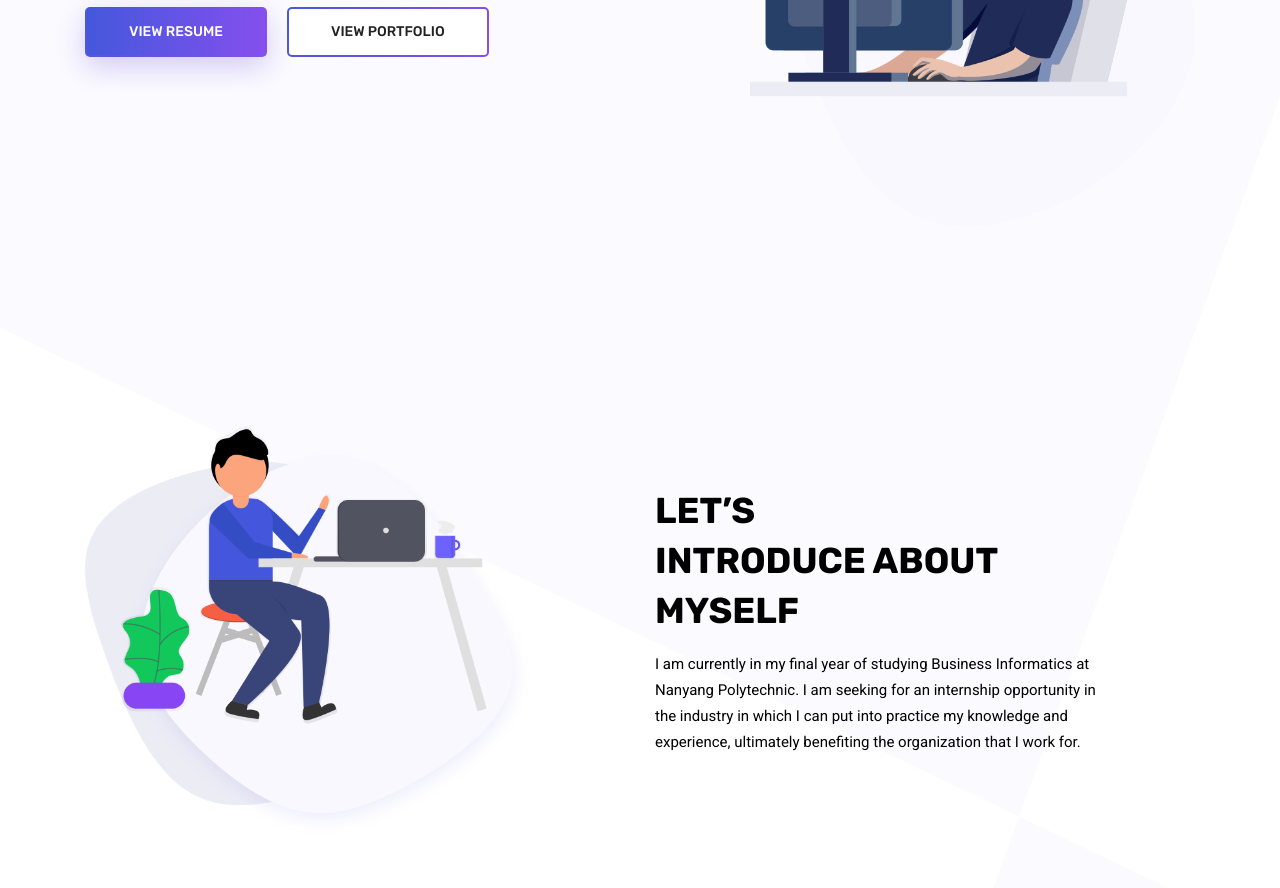
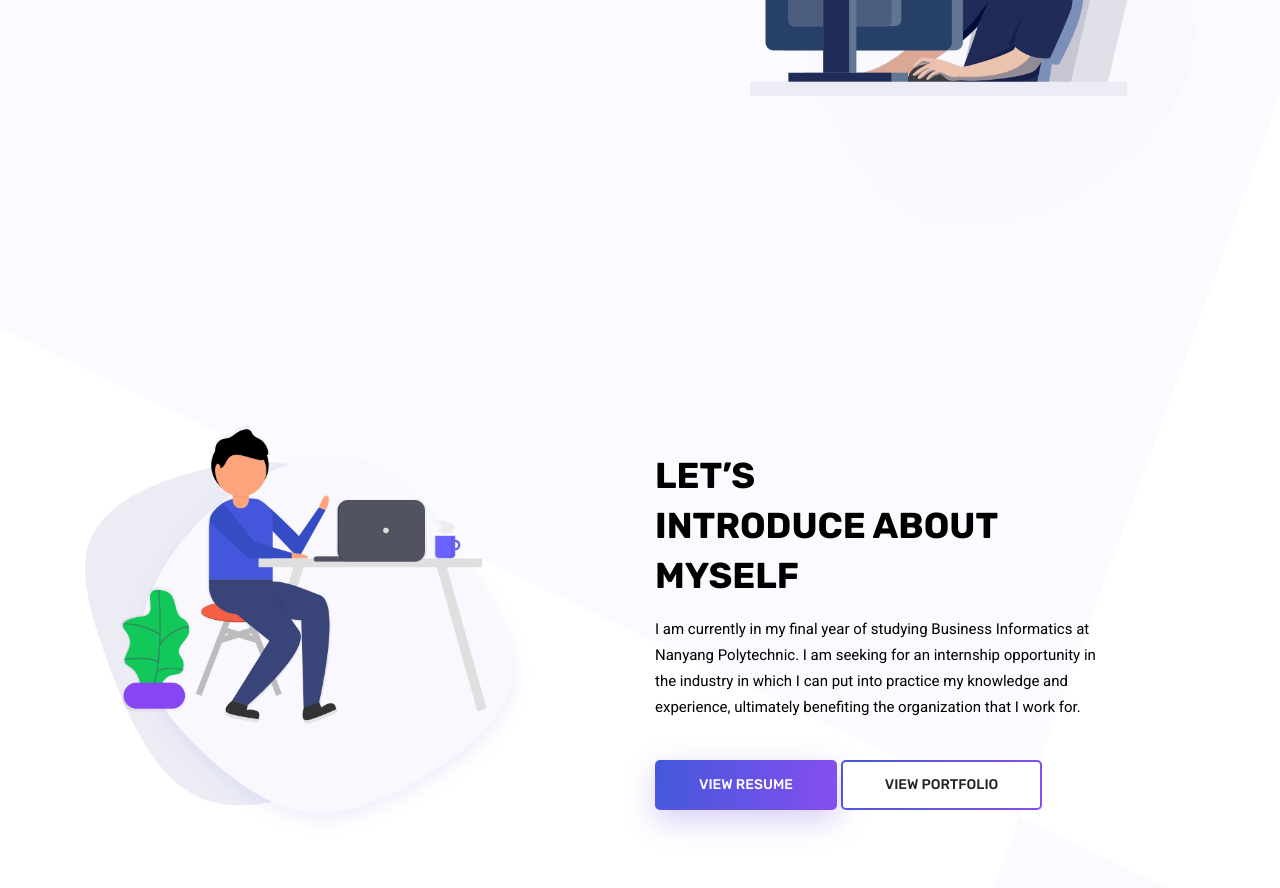
Before and after one commit to angjunwei/junwei, a plain HTML site: page index.html in a window 1280 px wide. Shown: the part 403-1291 px from the top of the page. Drawn offline with Linux system fonts and the light colour scheme; some packages are replaced by stand-ins of ours.

Commit message:
second commit

```diff
--- a/index.html
+++ b/index.html
@@ -60,10 +60,6 @@
 							<h1 class="text-uppercase">I am jun wei</h1>
 							<h6 class="text-uppercase">Nanyang Polytechnic</h6>
 							<h5 class="text-uppercase">Diploma in Business Informatics</h5>
-							<div class="d-flex align-items-center">
-								<a class="primary_btn" href="img/testimonials/Jun Wei Resume.pdf" target="_blank"><span>View Resume</span></a>
-								<a class="primary_btn tr-bg" href="portfolio.html" target="_blank"><span>View Portfolio</span></a>
-							</div>
 						</div>
 					</div>
 					<div class="col-lg-5">
@@ -97,6 +93,10 @@
 							I am seeking for an internship opportunity in the industry in which I can put into practice
 							my knowledge and experience, ultimately benefiting the organization that I work for.
 						</p>
+							<div class="d-flex align-items-center">
+								<a class="primary_btn" href="img/testimonials/Jun Wei Resume.pdf" target="_blank"><span>View Resume</span></a>&nbsp;
+								<a class="primary_btn tr-bg" href="portfolio.html" target="_blank"><span>View Portfolio</span></a>
+							</div>
 					</div>
 				</div>
 			</div>
@@ -222,7 +222,7 @@
 								<br>Programming Language: C#
 								<br/>Duration: April '19 - August '19
 								<br/>Description: B2C Fragrance Website
-								<br><b style="color:black;">*Obtained Distinction & <a href="https://i.imgur.com/oByfcik_d.jpg?maxwidth=640&shape=thumb&fidelity=medium" target="_blank">Project Showcase</a> to Year 1</b>
+								<br><b style="color:black;">*Obtained Distinction & <a href="https://i.imgur.com/oByfcik_d.jpg?maxwidth=640&shape=thumb&fidelity=medium" target="_blank">Project Showcase</a></b>
 								</p>
 							</div>
 						</div>
```
Also changed, not shown: css/style.css (+2 -25 lines), portfolio.html (+1 -2 lines).
